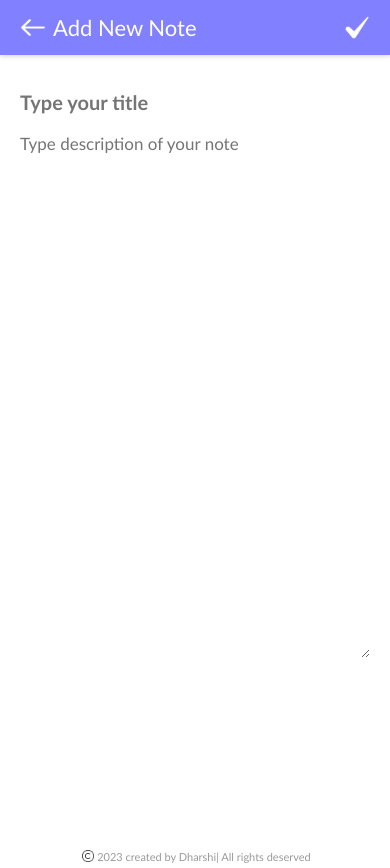
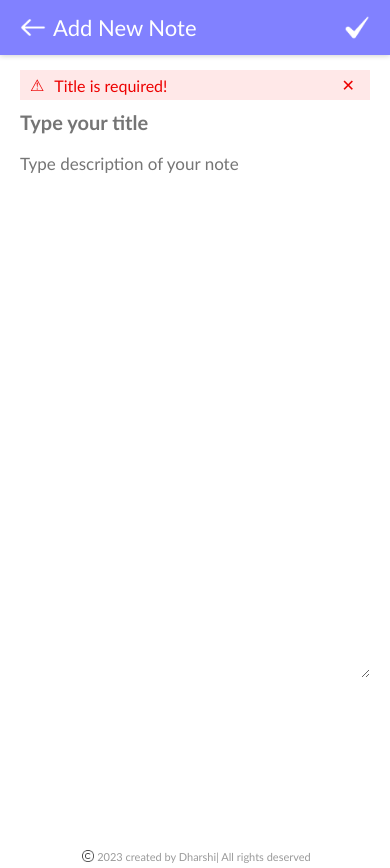
Before and after one commit to DharshiBalasubramaniyam/Notes-App, a React (Create React App) app: page /newnote in a window 390 px wide. Both pictures are taken after a click on the picture 357 px from the left and 27 px from the top of the page. Built offline with nearby package versions, Linux system fonts and the light colour scheme.

Commit message:
display error in ui

```diff
--- a/src/components/Addnote.js
+++ b/src/components/Addnote.js
@@ -10,6 +10,7 @@ function Addnote(props) {
 
     const navigate = useNavigate();
     const titleRef = useRef(null);
+    const [error, setError] = useState("");
 
     useEffect(()=> {
         titleRef.current.focus();
@@ -27,18 +28,16 @@ function Addnote(props) {
         e.preventDefault();
 
         if (input.title==="") {
-            alert('Title is required!'); return;
+            setError('Title is required!'); return;
         }
         if (input.description==="") {
-            alert('Description is required!'); return;
+            setError('Description is required!'); return;
         }
 
         props.addNote(input);
         setInput(previousState => {
             return {...previousState, title: "", description: ""}
         })
-
-        // alert('New note added successfully!');
 
         navigate(-1);
     }
@@ -53,8 +52,11 @@ function Addnote(props) {
                 <img src={done} alt='done' onClick={handleSubmit}/>
             </header>
             <section>
+                {error === "" ? <></> : <div className='error'>
+                                            <span className='icon'>&#9888;</span>
+                                            <span className='error-text'>{error}</span>
+                                            <span className='icon' onClick={()=>{setError("")}}>&#10005;</span></div>}
                 <form>
-
                     <input type='text'
                         ref={titleRef}
                         placeholder='Type your title'
@@ -62,7 +64,8 @@ function Addnote(props) {
                         onChange={(e) => {
                             setInput(previousState => {
                                 return {...previousState, title: e.target.value}
-                            })
+                            });
+                            setError("");
                         }}
 
                     /><br/>
@@ -74,7 +77,8 @@ function Addnote(props) {
                         onChange={(e) => {
                             setInput(previousState => {
                                 return {...previousState, description: e.target.value}
-                            })
+                            });
+                            setError("");
                         }}
                     ></textarea>
                 </form>
--- a/src/components/Styles.css
+++ b/src/components/Styles.css
@@ -37,17 +37,11 @@ header h1 {
     color: var(--white);
     display: flex;
     align-items: center;
-    /* background-color: bisque; */
 }
 header  img {
     width: 26px;
     height: 25px;
     transition: 0.5s;
-    /* display: none; */
-    /* background-color: aqua; */
-    /* padding:4px; */
-    /* border-radius: 4px; */
-    /* margin-right: 5px; */
     cursor: pointer;
 }
 header h1 img {
@@ -60,17 +54,9 @@ header img:hover{
 header .trash,header .edit{
     height: 22px;
     width: 22px;
-    /* transition: 0.5s; */
-    /* padding:4px; */
-    /* border-radius: 4px; */
     margin-left: 15px;
 }
-/* header .trash:hover,header .edit:hover{
-    background-color:rgb(0, 0, 0);
-} */
-/* header .trash:active,header .edit:active {
-    background-color: transparent;
-} */
+
 .btn {
     padding: 10.5px 0;
     background-color: var(--white);
@@ -266,6 +252,33 @@ section .confirm-box .delete {
 section .confirm-box .delete:hover {
     background-color: rgb(216, 0, 0);
 }
+.error {
+    background-color: aqua;
+    width: 100%;
+    /* text-align: center; */
+    display: flex;
+    align-items: center;
+    padding: 5px;
+    margin-bottom: 10px;
+    background-color: rgb(255, 232, 232);
+    color: rgb(237, 0, 0);
+}
+.error span {
+    margin-right: 5px;
+}
+.error .icon {
+    margin-right: 5px;
+    padding: 0 5px;
+    line-height: 20px;
+    display: inline-block;
+    cursor: pointer;
+}
+.error .icon:hover {
+    background-color: rgb(255, 242, 242);
+}
+.error .error-text {
+    flex: 1;
+}
 /* -----------------------------------------footer styles----------------------------------------------- */
 footer {
     display: flex;
@@ -283,7 +296,7 @@ footer img {
 
 @media all and (max-width:1100px) {
     section {
-        padding: 90px 20px 0 20px;
+        padding: 70px 20px 0 20px;
     }
     header {
         padding: 8px 20px;
--- a/src/components/UpdateNote.js
+++ b/src/components/UpdateNote.js
@@ -8,6 +8,7 @@ function UpdateNote(props) {
 
     const location = useLocation();
     const note = location.state;
+    const [error, setError] = useState("");
 
     const titleRef = useRef(null);
 
@@ -27,15 +28,13 @@ function UpdateNote(props) {
         e.preventDefault();
 
         if (input.title==="") {
-            alert('Title is required!'); return;
+            setError('Title is required!'); return;
         }
         if (input.description==="") {
-            alert('Description is required!'); return;
+            setError('Description is required!'); return;
         }
 
         props.editNote(input);
-
-        // alert('Note edited successfully!');
 
         navigate(-1);
     }
@@ -49,6 +48,10 @@ function UpdateNote(props) {
                 <img src={done} alt='done' onClick={handleSubmit}/>
             </header>
             <section>
+            {error === "" ? <></> : <div className='error'>
+                                            <span className='icon'>&#9888;</span>
+                                            <span className='error-text'>{error}</span>
+                                            <span className='icon' onClick={()=>{setError("")}}>&#10005;</span></div>}
                 <form>
                     <input type='text'
                         ref={titleRef}
@@ -57,7 +60,8 @@ function UpdateNote(props) {
                         onChange={(e) => {
                             setInput(previousState => {
                                 return {...previousState, title: e.target.value}
-                            })
+                            });
+                            setError("");
                         }}
 
                     /><br/>
@@ -69,7 +73,8 @@ function UpdateNote(props) {
                         onChange={(e) => {
                             setInput(previousState => {
                                 return {...previousState, description: e.target.value}
-                            })
+                            });
+                            setError("");
                         }}
                     ></textarea>
 
```
